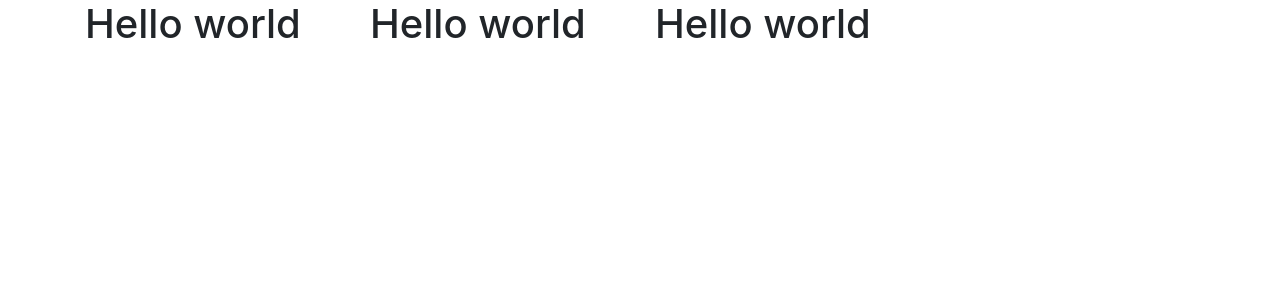
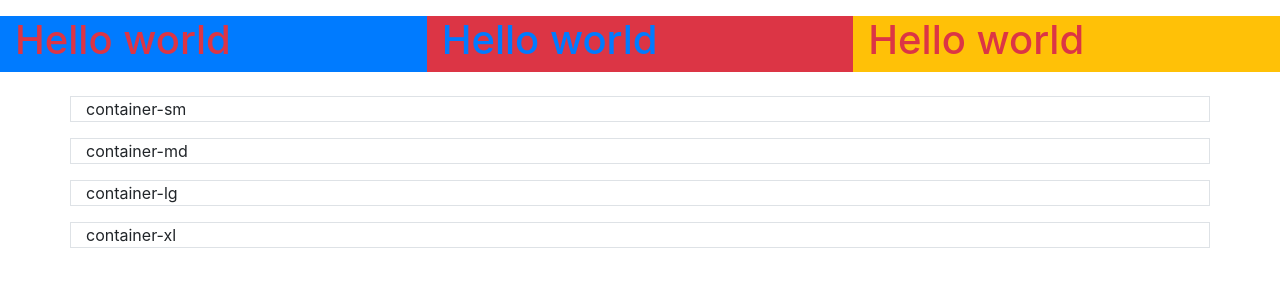
Before and after one commit to balu616/trydjangonew, a Django app: page /home_page1 in a window 1280 px wide. Shown: the top 300 px of the page. Run offline with Django 3.2, Linux system fonts and the light colour scheme; some libraries are stand-ins or nearby versions.

Commit message:
small changes

```diff
--- a/Templates/helloworld.html
+++ b/Templates/helloworld.html
@@ -11,24 +11,36 @@
     <title>Hello, world!</title>
   </head>
   <body>
-    <div class="container">
+    <div class="container-fluid pt-3">
     	<div class="row">
-    		<div class="col-sm-12 col-md-6 col-lg-4 col-xl-3">
+    		<div class="col-sm-12 col-md-6 col-lg-4 col-xl-4 bg-primary text-danger">
+    			<h1 >Hello world</h1>
+
+    		</div>
+    		<div class="col-sm-12 col-md-6 col-lg-4 col-xl-4 bg-danger text-primary">
     			<h1>Hello world</h1>
 
     		</div>
-    		<div class="col-sm-12 col-md-6 col-lg-4 col-xl-3 ">
-    			<h1>Hello world</h1>
-
-    		</div>
-    		<div class="col-sm-12 col-md-6 col-lg-4 col-xl-3 ">
+    		<div class="col-sm-12 col-md-6 col-lg-4 col-xl-4 bg-warning text-danger ">
     			<h1>Hello world</h1>
 
     		</div>
 
     	</div>
+    </div>
+    <br>
 
-
+    <div class="container-sm border">
+    	container-sm
+    </div>
+    <div class="container-md mt-3 border">
+    	container-md
+    </div>
+    <div class="container-lg mt-3 border">
+    	container-lg
+    </div>
+    <div class="container-xl mt-3 border">
+    	container-xl
     </div>
 
 
```
